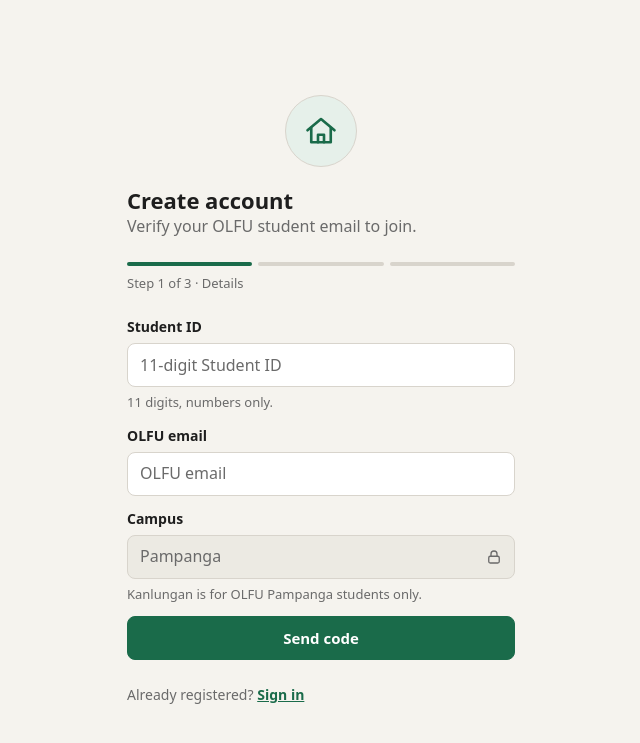
After one commit to YKMarkkuu/Kanlungan, a Laravel app: page /register in a window 1280 px wide. The commit adds this page. Shown: the top 743 px of the page, without its empty margins (319-959 px from the left). Run offline with Laravel 10, Linux system fonts and the light colour scheme.

Commit message:
feat(auth): add register screen with 3-step flow and Pampanga email validation UI

```diff
--- a/public/css/components.css
+++ b/public/css/components.css
@@ -229,3 +229,142 @@
     line-height: 1.5;
     color: var(--text-muted);
 }
+
+/* ---------- Register screen ---------- */
+
+.steps {
+    display: flex;
+    gap: 6px;
+}
+
+.steps__item {
+    flex: 1;
+    height: 4px;
+    border-radius: 2px;
+    background-color: var(--border-default);
+    transition: background-color 0.15s ease;
+}
+
+.steps__item.is-done,
+.steps__item.is-active {
+    background-color: var(--accent);
+}
+
+.steps__item.is-done {
+    opacity: 0.45;
+}
+
+.field__success {
+    font-size: 13px;
+    color: var(--accent);
+}
+
+.input-wrap {
+    position: relative;
+}
+
+.input-wrap__icon {
+    position: absolute;
+    top: 50%;
+    right: 12px;
+    width: 18px;
+    height: 18px;
+    transform: translateY(-50%);
+    color: var(--text-muted);
+    pointer-events: none;
+}
+
+.input--locked {
+    padding-right: 40px;
+    background-color: var(--surface-hover);
+    color: var(--text-muted);
+    cursor: not-allowed;
+}
+
+.input--locked:hover {
+    border-color: var(--border-default);
+}
+
+.code-inputs {
+    display: flex;
+    gap: 8px;
+}
+
+.code-input {
+    flex: 1;
+    min-width: 0;
+    min-height: 52px;
+    padding-left: 0;
+    padding-right: 0;
+    text-align: center;
+    font-size: 22px;
+    font-weight: 600;
+}
+
+.code-actions {
+    display: flex;
+    align-items: center;
+    justify-content: space-between;
+    gap: 12px;
+}
+
+.link-btn {
+    min-height: 44px;
+    padding: 8px 0;
+    border: 0;
+    background: none;
+    color: var(--accent);
+    font-size: 14px;
+    font-weight: 600;
+    text-decoration: underline;
+}
+
+.link-btn:hover {
+    color: var(--accent-dark);
+}
+
+.link-btn:disabled {
+    color: var(--text-muted);
+    text-decoration: none;
+    cursor: not-allowed;
+}
+
+.rules-list li {
+    position: relative;
+    padding-left: 20px;
+    font-size: 15px;
+}
+
+.rules-list li + li {
+    margin-top: 12px;
+}
+
+.rules-list li::before {
+    content: "";
+    position: absolute;
+    top: 0.6em;
+    left: 0;
+    width: 6px;
+    height: 6px;
+    border-radius: 1px;
+    background-color: var(--accent);
+}
+
+.check {
+    display: flex;
+    align-items: flex-start;
+    gap: 12px;
+    cursor: pointer;
+}
+
+.check input {
+    flex-shrink: 0;
+    width: 20px;
+    height: 20px;
+    margin: 2px 0 0;
+    accent-color: var(--accent);
+}
+
+.check span {
+    font-size: 15px;
+}
--- /dev/null
+++ b/public/js/register.js
@@ -0,0 +1,296 @@
+(function () {
+    'use strict';
+
+    var EMAIL_DOMAIN = '@student.fatima.edu.ph';
+    var CAMPUS_MARKER = 'pam';
+    var CODE_LENGTH = 6;
+    var RESEND_SECONDS = 60;
+    var STEP_TITLES = ['Details', 'Code', 'Rules'];
+
+    var root = document.getElementById('register');
+    if (!root) {
+        return;
+    }
+
+    var panels = root.querySelectorAll('[data-step-panel]');
+    var stepItems = root.querySelectorAll('.steps__item');
+    var stepLabel = document.getElementById('step-label');
+
+    var detailsForm = document.getElementById('details-form');
+    var studentIdInput = document.getElementById('student_id');
+    var emailInput = document.getElementById('email');
+    var emailHint = document.getElementById('email-hint');
+
+    var codeInputs = Array.prototype.slice.call(root.querySelectorAll('.code-input'));
+    var codeEmailLine = document.getElementById('code-email-line');
+    var codeEmail = document.getElementById('code-email');
+    var resendBtn = document.getElementById('resend-btn');
+    var changeEmailBtn = document.getElementById('change-email-btn');
+
+    var rulesForm = document.getElementById('rules-form');
+    var acceptCheckbox = document.getElementById('accept');
+    var displayNameInput = document.getElementById('display_name');
+    var createBtn = document.getElementById('create-btn');
+
+    var countdownTimer = null;
+
+    /* ---------- Step navigation ---------- */
+
+    function goToStep(step) {
+        var i;
+
+        for (i = 0; i < panels.length; i++) {
+            panels[i].hidden = Number(panels[i].getAttribute('data-step-panel')) !== step;
+        }
+
+        for (i = 0; i < stepItems.length; i++) {
+            stepItems[i].classList.toggle('is-done', i + 1 < step);
+            stepItems[i].classList.toggle('is-active', i + 1 === step);
+        }
+
+        stepLabel.textContent = 'Step ' + step + ' of 3 · ' + STEP_TITLES[step - 1];
+
+        if (step !== 2) {
+            stopCountdown();
+        }
+
+        if (step === 1) {
+            emailInput.focus();
+        } else if (step === 2) {
+            codeInputs[0].focus();
+        } else if (step === 3) {
+            acceptCheckbox.focus();
+        }
+    }
+
+    /* ---------- Step 1: details ---------- */
+
+    studentIdInput.addEventListener('input', function () {
+        var digits = studentIdInput.value.replace(/\D/g, '').slice(0, 11);
+        if (studentIdInput.value !== digits) {
+            studentIdInput.value = digits;
+        }
+    });
+
+    function setEmailHint(kind, message) {
+        if (!message) {
+            emailHint.hidden = true;
+            emailHint.textContent = '';
+            emailHint.className = 'field__hint';
+            return;
+        }
+
+        emailHint.hidden = false;
+        emailHint.textContent = message;
+        emailHint.className = kind === 'ok' ? 'field__success' : 'field__error';
+    }
+
+    function updateEmailHint() {
+        var value = emailInput.value.trim().toLowerCase();
+
+        if (value === '') {
+            setEmailHint(null, '');
+            return;
+        }
+
+        if (value.slice(-EMAIL_DOMAIN.length) !== EMAIL_DOMAIN) {
+            setEmailHint('error', 'Must be an @student.fatima.edu.ph email.');
+            return;
+        }
+
+        var localPart = value.slice(0, value.length - EMAIL_DOMAIN.length);
+
+        if (localPart.indexOf(CAMPUS_MARKER) === -1) {
+            setEmailHint('error', 'Email must be from the Pampanga campus.');
+            return;
+        }
+
+        setEmailHint('ok', 'Pampanga campus verified.');
+    }
+
+    emailInput.addEventListener('input', updateEmailHint);
+
+    detailsForm.addEventListener('submit', function (event) {
+        event.preventDefault();
+        // Validation hints above are visual only. The backend enforces the rules later.
+        sendCode({
+            studentId: studentIdInput.value,
+            email: emailInput.value.trim()
+        });
+    });
+
+    /* Placeholder: replace with a fetch() to the send-code endpoint when auth lands. */
+    function sendCode(payload) {
+        console.log('[register] sendCode (placeholder)', payload);
+
+        var email = payload.email;
+        codeEmail.textContent = email;
+        codeEmailLine.hidden = email === '';
+
+        clearCode();
+        goToStep(2);
+        startCountdown();
+    }
+
+    /* ---------- Step 2: code ---------- */
+
+    function getCode() {
+        return codeInputs.map(function (input) {
+            return input.value;
+        }).join('');
+    }
+
+    function clearCode() {
+        codeInputs.forEach(function (input) {
+            input.value = '';
+        });
+    }
+
+    function maybeSubmitCode() {
+        var code = getCode();
+        if (code.length === CODE_LENGTH) {
+            verifyCode(code);
+        }
+    }
+
+    /* Placeholder: replace with a fetch() to the verify-code endpoint when auth lands. */
+    function verifyCode(code) {
+        console.log('[register] verifyCode (placeholder)', code);
+        goToStep(3);
+    }
+
+    function fillFrom(start, digits) {
+        var i;
+        for (i = 0; i < digits.length && start + i < CODE_LENGTH; i++) {
+            codeInputs[start + i].value = digits.charAt(i);
+        }
+
+        var next = Math.min(start + digits.length, CODE_LENGTH - 1);
+        codeInputs[next].focus();
+
+        maybeSubmitCode();
+    }
+
+    codeInputs.forEach(function (input, index) {
+        input.addEventListener('focus', function () {
+            input.select();
+        });
+
+        input.addEventListener('input', function () {
+            var digits = input.value.replace(/\D/g, '');
+            input.value = '';
+
+            if (digits === '') {
+                return;
+            }
+
+            fillFrom(index, digits);
+        });
+
+        input.addEventListener('keydown', function (event) {
+            if (event.key === 'Backspace') {
+                if (input.value === '' && index > 0) {
+                    event.preventDefault();
+                    codeInputs[index - 1].value = '';
+                    codeInputs[index - 1].focus();
+                }
+            } else if (event.key === 'ArrowLeft' && index > 0) {
+                event.preventDefault();
+                codeInputs[index - 1].focus();
+            } else if (event.key === 'ArrowRight' && index < CODE_LENGTH - 1) {
+                event.preventDefault();
+                codeInputs[index + 1].focus();
+            }
+        });
+
+        input.addEventListener('paste', function (event) {
+            event.preventDefault();
+
+            var clipboard = event.clipboardData || window.clipboardData;
+            var text = clipboard ? clipboard.getData('text') : '';
+            var digits = text.replace(/\D/g, '').slice(0, CODE_LENGTH);
+
+            if (digits === '') {
+                return;
+            }
+
+            clearCode();
+            fillFrom(0, digits);
+        });
+    });
+
+    /* ---------- Resend countdown ---------- */
+
+    function renderResend(seconds) {
+        resendBtn.textContent = 'Resend code (' + seconds + 's)';
+    }
+
+    function stopCountdown() {
+        if (countdownTimer !== null) {
+            clearInterval(countdownTimer);
+            countdownTimer = null;
+        }
+    }
+
+    function startCountdown() {
+        var remaining = RESEND_SECONDS;
+
+        stopCountdown();
+        resendBtn.disabled = true;
+        renderResend(remaining);
+
+        countdownTimer = setInterval(function () {
+            remaining -= 1;
+
+            if (remaining <= 0) {
+                stopCountdown();
+                resendBtn.disabled = false;
+                resendBtn.textContent = 'Resend code';
+            } else {
+                renderResend(remaining);
+            }
+        }, 1000);
+    }
+
+    resendBtn.addEventListener('click', function () {
+        if (resendBtn.disabled) {
+            return;
+        }
+
+        sendCode({
+            studentId: studentIdInput.value,
+            email: emailInput.value.trim()
+        });
+    });
+
+    changeEmailBtn.addEventListener('click', function () {
+        clearCode();
+        goToStep(1);
+    });
+
+    /* ---------- Step 3: rules ---------- */
+
+    acceptCheckbox.addEventListener('change', function () {
+        createBtn.disabled = !acceptCheckbox.checked;
+    });
+
+    rulesForm.addEventListener('submit', function (event) {
+        event.preventDefault();
+
+        if (!acceptCheckbox.checked) {
+            return;
+        }
+
+        createAccount({
+            studentId: studentIdInput.value,
+            email: emailInput.value.trim(),
+            campus: 'pampanga',
+            displayName: displayNameInput.value.trim()
+        });
+    });
+
+    /* Placeholder: replace with a fetch() to the register endpoint when auth lands. */
+    function createAccount(payload) {
+        console.log('[register] createAccount (placeholder)', payload);
+    }
+})();
--- a/resources/views/auth/login.blade.php
+++ b/resources/views/auth/login.blade.php
@@ -60,7 +60,7 @@
         </form>
 
         <p class="auth-footer">
-            No account yet? <a href="{{ url('/register') }}">Register</a>
+            No account yet? <a href="{{ route('register') }}">Register</a>
         </p>
 
         <p class="auth-disclaimer">
--- /dev/null
+++ b/resources/views/auth/register.blade.php
@@ -0,0 +1,161 @@
+@extends('layouts.guest')
+
+@section('title', 'Create account · Kanlungan')
+
+@section('content')
+    <div class="stack--lg stack" id="register">
+
+        <header class="auth-header">
+            <div class="logo-circle" aria-hidden="true">
+                <svg viewBox="0 0 24 24" fill="none" stroke="currentColor" stroke-width="1.75" stroke-linecap="round" stroke-linejoin="round">
+                    <path d="M3 11.5 12 4l9 7.5" />
+                    <path d="M5.5 10v9.5h13V10" />
+                    <path d="M10 19.5v-5h4v5" />
+                </svg>
+            </div>
+
+            <h1>Create account</h1>
+            <p class="text-muted">Verify your OLFU student email to join.</p>
+        </header>
+
+        <div class="stack--sm stack">
+            <div class="steps" aria-hidden="true">
+                <span class="steps__item is-active"></span>
+                <span class="steps__item"></span>
+                <span class="steps__item"></span>
+            </div>
+            <p class="text-small text-muted" id="step-label" aria-live="polite">Step 1 of 3 · Details</p>
+        </div>
+
+        {{-- ================= Step 1 — Details ================= --}}
+        <section data-step-panel="1" aria-label="Details">
+            {{-- Static for now. No submit route exists yet; JS handles the flow. --}}
+            <form class="stack" id="details-form" novalidate>
+                <div class="field">
+                    <label class="field__label" for="student_id">Student ID</label>
+                    <input
+                        class="input"
+                        type="text"
+                        id="student_id"
+                        name="student_id"
+                        placeholder="11-digit Student ID"
+                        autocomplete="off"
+                        inputmode="numeric"
+                        pattern="[0-9]*"
+                        maxlength="11"
+                    >
+                    <p class="field__hint">11 digits, numbers only.</p>
+                </div>
+
+                <div class="field">
+                    <label class="field__label" for="email">OLFU email</label>
+                    <input
+                        class="input"
+                        type="email"
+                        id="email"
+                        name="email"
+                        placeholder="OLFU email"
+                        autocomplete="email"
+                        aria-describedby="email-hint"
+                    >
+                    <p class="field__hint" id="email-hint" aria-live="polite" hidden></p>
+                </div>
+
+                <div class="field">
+                    <label class="field__label" for="campus">Campus</label>
+                    <div class="input-wrap">
+                        <input
+                            class="input input--locked"
+                            type="text"
+                            id="campus"
+                            name="campus"
+                            value="Pampanga"
+                            readonly
+                            aria-readonly="true"
+                        >
+                        <svg class="input-wrap__icon" viewBox="0 0 24 24" fill="none" stroke="currentColor" stroke-width="1.75" stroke-linecap="round" stroke-linejoin="round" aria-hidden="true">
+                            <rect x="5" y="11" width="14" height="9" rx="2" />
+                            <path d="M8 11V8a4 4 0 0 1 8 0v3" />
+                        </svg>
+                    </div>
+                    <p class="field__hint">Kanlungan is for OLFU Pampanga students only.</p>
+                </div>
+
+                <button type="submit" class="btn btn--primary btn--block">Send code</button>
+            </form>
+
+            <p class="auth-footer" style="margin-top: 24px;">
+                Already registered? <a href="{{ route('login') }}">Sign in</a>
+            </p>
+        </section>
+
+        {{-- ================= Step 2 — Code ================= --}}
+        <section data-step-panel="2" aria-label="Code" hidden>
+            <div class="stack">
+                <div class="stack--sm stack">
+                    <p>Enter the 6-digit code we emailed you</p>
+                    <p class="field__hint" id="code-email-line" hidden>Sent to <span id="code-email"></span></p>
+                </div>
+
+                <div class="code-inputs" role="group" aria-label="6-digit code">
+                    <input class="input code-input" type="text" inputmode="numeric" pattern="[0-9]*" autocomplete="one-time-code" aria-label="Digit 1 of 6">
+                    <input class="input code-input" type="text" inputmode="numeric" pattern="[0-9]*" autocomplete="off" aria-label="Digit 2 of 6">
+                    <input class="input code-input" type="text" inputmode="numeric" pattern="[0-9]*" autocomplete="off" aria-label="Digit 3 of 6">
+                    <input class="input code-input" type="text" inputmode="numeric" pattern="[0-9]*" autocomplete="off" aria-label="Digit 4 of 6">
+                    <input class="input code-input" type="text" inputmode="numeric" pattern="[0-9]*" autocomplete="off" aria-label="Digit 5 of 6">
+                    <input class="input code-input" type="text" inputmode="numeric" pattern="[0-9]*" autocomplete="off" aria-label="Digit 6 of 6">
+                </div>
+
+                <div class="code-actions">
+                    <button type="button" class="link-btn" id="resend-btn" disabled>Resend code</button>
+                    <button type="button" class="link-btn" id="change-email-btn">Change email</button>
+                </div>
+            </div>
+        </section>
+
+        {{-- ================= Step 3 — Rules ================= --}}
+        <section data-step-panel="3" aria-label="Rules" hidden>
+            <form class="stack--lg stack" id="rules-form" novalidate>
+                <div class="stack">
+                    <h2>Community rules</h2>
+
+                    <div class="card">
+                        <ul class="rules-list">
+                            <li>Be respectful. No bullying, harassment, or hate.</li>
+                            <li>Do not share anyone's personal information.</li>
+                            <li>No spam, ads, or unrelated links.</li>
+                            <li>Anonymous does not mean unaccountable. Admins can review reports for safety.</li>
+                            <li>Kanlungan is not emergency help. In an emergency, contact local services.</li>
+                        </ul>
+                    </div>
+                </div>
+
+                <label class="check" for="accept">
+                    <input type="checkbox" id="accept" name="accept" required>
+                    <span>I accept the community rules and privacy notice</span>
+                </label>
+
+                <div class="field">
+                    <label class="field__label" for="display_name">Display name (optional)</label>
+                    <input
+                        class="input"
+                        type="text"
+                        id="display_name"
+                        name="display_name"
+                        placeholder="Display name"
+                        autocomplete="nickname"
+                        maxlength="40"
+                    >
+                    <p class="field__hint">If left blank, you'll appear as an anonymous alias by default.</p>
+                </div>
+
+                <button type="submit" class="btn btn--primary btn--block" id="create-btn" disabled>Create account</button>
+            </form>
+        </section>
+
+    </div>
+@endsection
+
+@section('scripts')
+    <script src="{{ asset('js/register.js') }}" defer></script>
+@endsection
--- a/routes/web.php
+++ b/routes/web.php
@@ -14,3 +14,5 @@ use Illuminate\Support\Facades\Route;
 */
 
 Route::view('/', 'auth.login')->name('login');
+Route::redirect('/login', '/');
+Route::view('/register', 'auth.register')->name('register');
```
